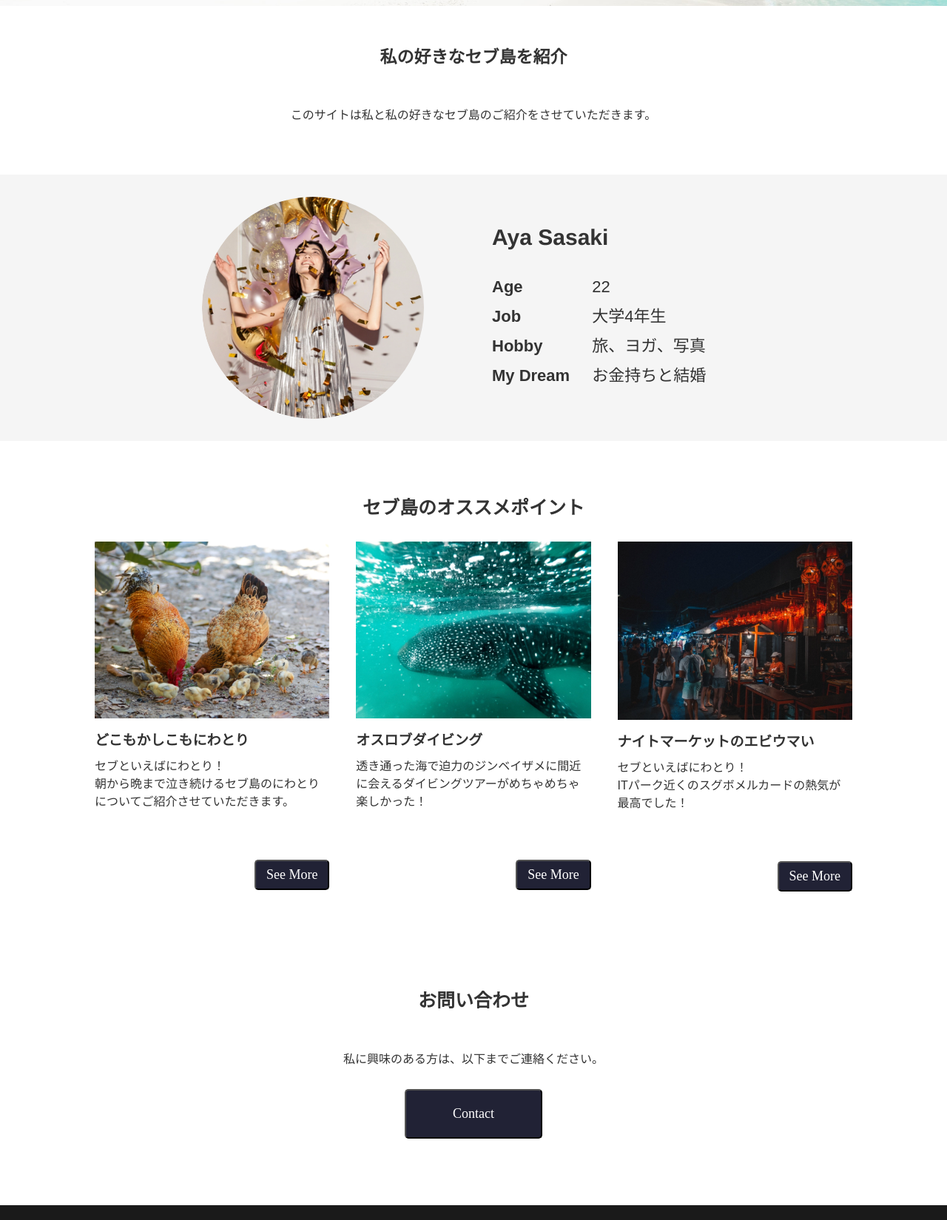
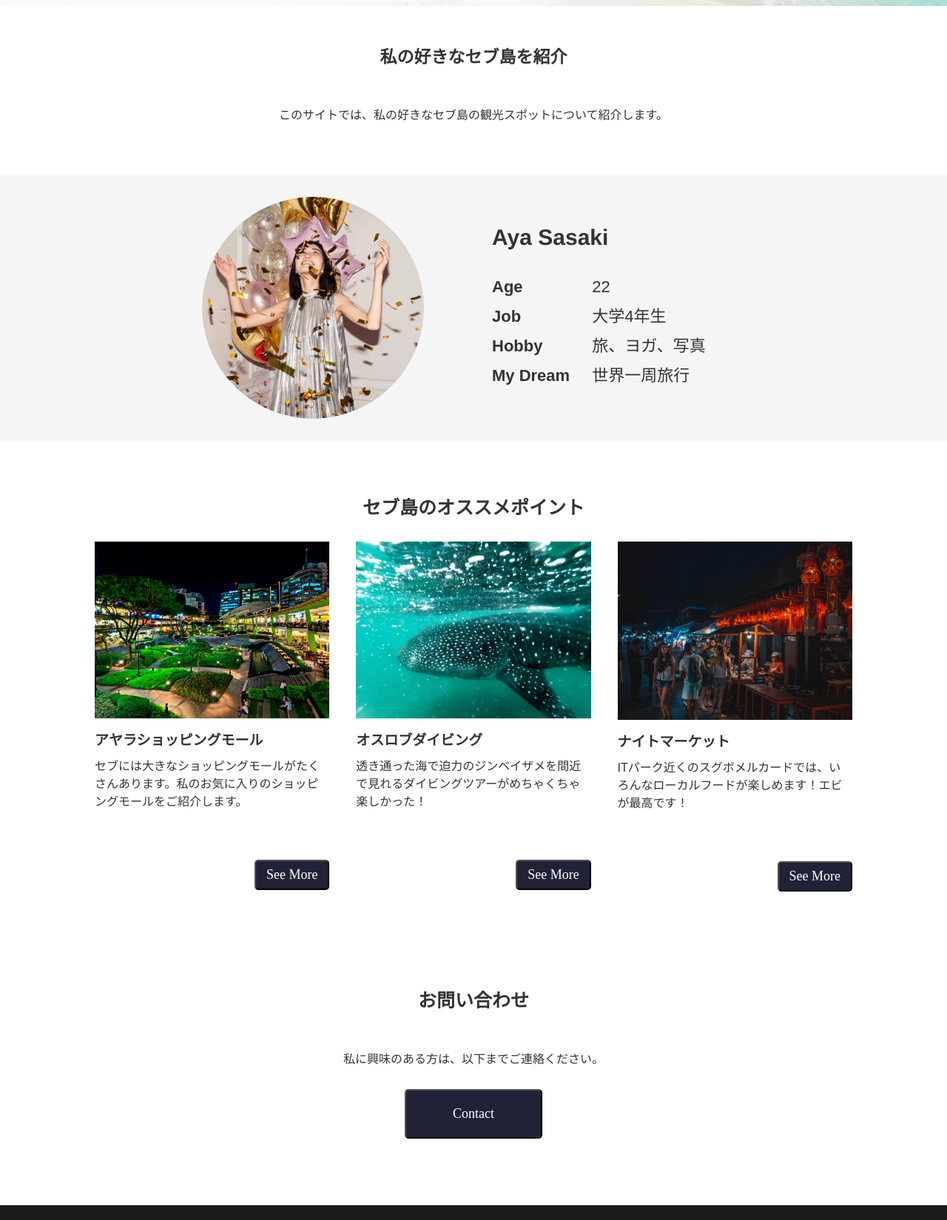
Before and after one commit to NexSeed00/My_Website, a plain HTML site: page index.html in a window 1280 px wide. Shown: the part 452-2101 px from the top of the page at 74% size. Drawn offline with Linux system fonts and the light colour scheme.

Commit message:
edit text and replace image

```diff
--- a/css/style.css
+++ b/css/style.css
@@ -19,6 +19,12 @@ header {
    display: flex;
    justify-content: center;
    align-items: center;
+}
+@media screen and (max-width: 830px) {
+    /*　画面サイズが830px以下の時はここを読み込む　*/
+    .header-left {
+        margin-left: 15px;
+    }
 }
 .icon {
     height: 38px;
@@ -48,7 +54,6 @@ header {
     margin-bottom: 70px;
 }
 @media screen and (max-width: 830px) {
-    /*　画面サイズが830px以下の時はここを読み込む　*/
     .description p {
         padding: 0 5px;
     }
@@ -163,12 +168,6 @@ header {
     margin: 10px 0;
     font-size: 19px;
 }
-@media screen and (min-width:830px) and (max-width: 1100px) {
-    /*　画面サイズが830pxから1100pxまではここを読み込む　*/
-    .rec-title {
-        font-size: 15px;
-    }
-}
 .rec-bottom {
     height: 274px;
 }
@@ -194,6 +193,9 @@ button {
     color: white;
     border-radius: 5px;
     font-family: serif;
+}
+button:hover {
+    opacity: .8;
 }
 .rec-bottom button {
     padding: 8px 14px;
--- a/index.html
+++ b/index.html
@@ -11,7 +11,7 @@
     <header>
         <div class="header-left">
             <img class="icon" src="img/icon.png">
-            <span>My Profile</span>
+            <span>My Website</span>
         </div>
     </header>
     <div class="main-visual">
@@ -19,7 +19,7 @@
     </div>
     <div class="description">
         <h1>私の好きなセブ島を紹介</h1>
-        <p>このサイトは私と私の好きなセブ島のご紹介をさせていただきます。</p>
+        <p>このサイトでは、私の好きなセブ島の観光スポットについて紹介します。</p>
     </div>
     <section class="profile-wrap">
         <div class="profile-left">
@@ -38,7 +38,7 @@
                     <p>22</p>
                     <p>大学4年生</p>
                     <p>旅、ヨガ、写真</p>
-                    <p>お金持ちと結婚</p>
+                    <p>世界一周旅行</p>
                 </div>
             </div>
         </div>
@@ -47,10 +47,10 @@
         <h1 class="section-title">セブ島のオススメポイント</h1>
         <div class="recs">
             <div class="rec">
-                <img src="img/chickens.png" alt="" class="rec-img">
+                <img src="img/shopping.jpg" alt="" class="rec-img">
                 <div class="rec-bottom">
-                    <h2 class="rec-title">どこもかしこもにわとり</h2>
-                    <p class="rec-description">セブといえばにわとり！<br>朝から晩まで泣き続けるセブ島のにわとりについてご紹介させていただきます。</p>
+                    <h2 class="rec-title">アヤラショッピングモール</h2>
+                    <p class="rec-description">セブには大きなショッピングモールがたくさんあります。私のお気に入りのショッピングモールをご紹介します。</p>
                     <div class="btn-wrap">
                         <button>See More</button>
                     </div>
@@ -60,7 +60,7 @@
                 <img src="img/oslob.png" alt="" class="rec-img">
                 <div class="rec-bottom">
                     <h2 class="rec-title">オスロブダイビング</h2>
-                    <p class="rec-description">透き通った海で迫力のジンベイザメに間近に会えるダイビングツアーがめちゃめちゃ楽しかった！</p>
+                    <p class="rec-description">透き通った海で迫力のジンベイザメを間近で見れるダイビングツアーがめちゃくちゃ楽しかった！</p>
                     <div class="btn-wrap">
                         <button>See More</button>
                     </div>
@@ -69,8 +69,8 @@
             <div class="rec">
                 <img src="img/night_market.png" alt="" class="rec-img">
                 <div class="rec-bottom">
-                    <h2 class="rec-title">ナイトマーケットのエビウマい</h2>
-                    <p class="rec-description">セブといえばにわとり！<br>ITパーク近くのスグボメルカードの熱気が最高でした！</p>
+                    <h2 class="rec-title">ナイトマーケット</h2>
+                    <p class="rec-description">ITパーク近くのスグボメルカードでは、いろんなローカルフードが楽しめます！エビが最高です！</p>
                     <div class="btn-wrap">
                         <button>See More</button>
                     </div>
```
Also changed, not shown: img/shopping.jpg (added).
